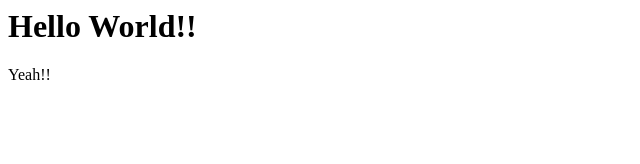
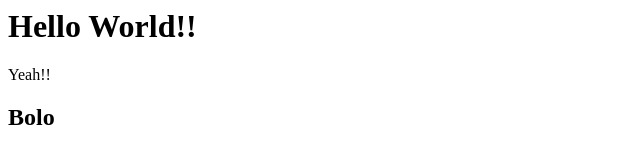
Before and after one commit to Dhruv-477/Training, a plain HTML site: page Index.html in a window 1280 px wide. Shown: the full height of the page, 0-640 px from the left. Drawn offline with Linux system fonts and the light colour scheme.

Commit message:
Bolo line

```diff
--- a/Index.html
+++ b/Index.html
@@ -6,5 +6,6 @@
     <body>
         <h1>Hello World!!</h1>
         Yeah!!
+        <h2>Bolo</h2>
     </body>
 </html>
```
